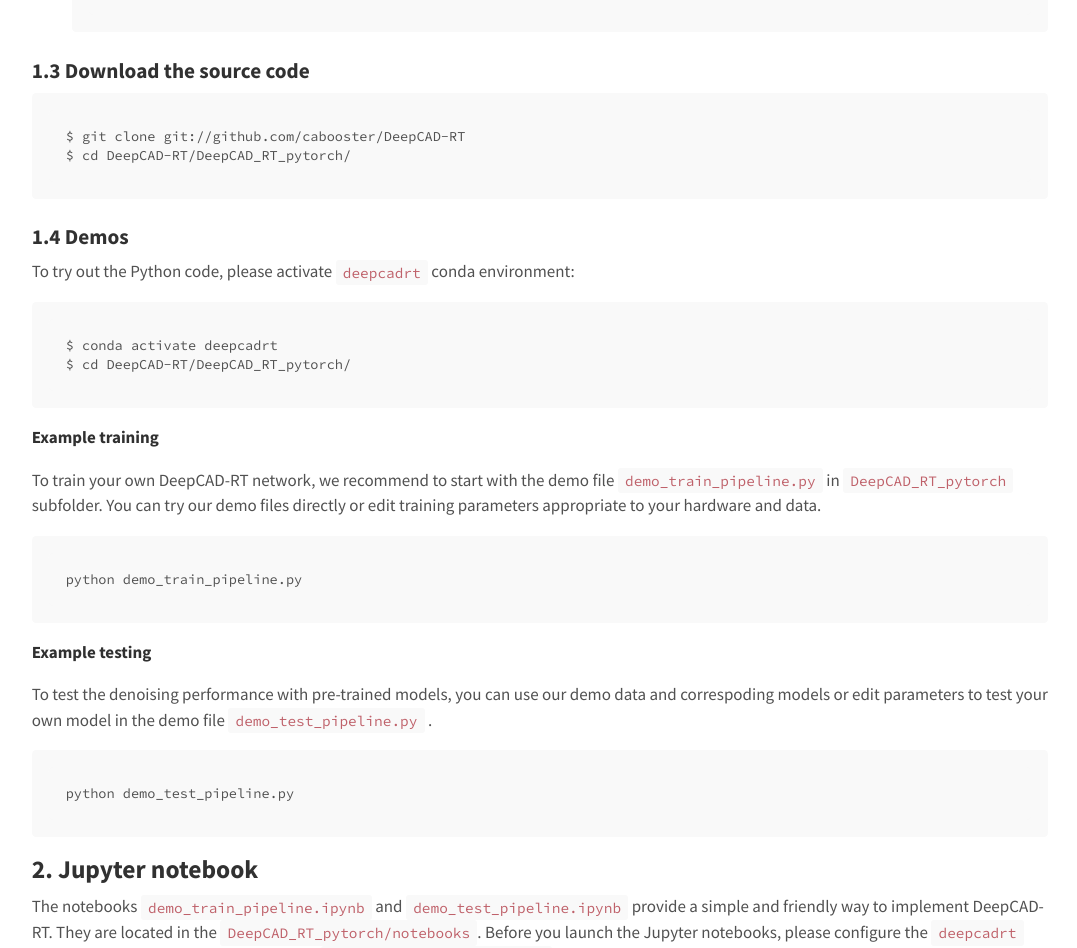
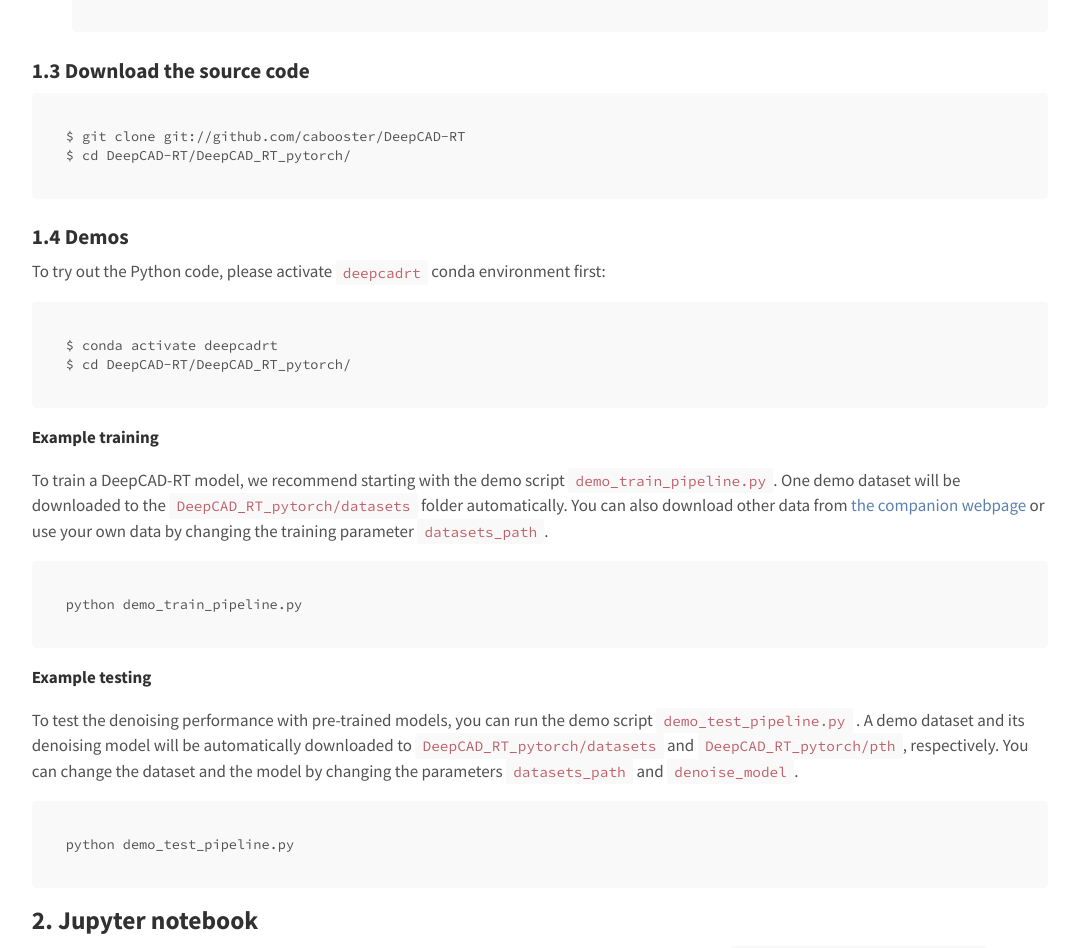
Before and after one commit to cabooster/DeepCAD-RT, a Jekyll site: the page built from Tutorial.md, in a window 1280 px wide and 1400 px high, scrolled down 930 px. Shown: the top 948 px of the window, without its empty margins (100-1177 px from the left). Built offline with Jekyll 4.4.1, drawn with Linux system fonts in a browser that asks for light colours; some of the changed text lies outside the part shown.

Commit message:
Update Tutorial.md

````diff
--- a/Tutorial.md
+++ b/Tutorial.md
@@ -32,7 +32,7 @@
    $ pip install torch==1.8.0+cu111 torchvision==0.9.0+cu111 torchaudio==0.8.0 -f https://download.pytorch.org/whl/torch_stable.html
    ```
 
-2. We made a pip installable realease of DeepCAD [pypi](https://pypi.org/project/deepcad/). You can install it by simply entering following command:
+2. We made a pip installable realease of DeepCAD-RT [[pypi](https://pypi.org/project/deepcad/)]. You can install it by entering the following command:
 
    ```
    $ pip install deepcad
@@ -47,7 +47,7 @@
 
 ### 1.4 Demos
 
-To try out the Python code, please activate `deepcadrt` conda environment:
+To try out the Python code, please activate `deepcadrt` conda environment first:
 
 ```
 $ conda activate deepcadrt
@@ -56,7 +56,8 @@
 
 **Example training**
 
-To  train your own DeepCAD-RT network, we recommend to start with the demo file `demo_train_pipeline.py`  in `DeepCAD_RT_pytorch` subfolder. You can try our demo files directly or edit training parameters appropriate to your hardware and data.
+To train a DeepCAD-RT model, we recommend starting with the demo script `demo_train_pipeline.py`. One demo dataset will be downloaded to the `DeepCAD_RT_pytorch/datasets` folder automatically. You can also download other data from [the companion webpage](https://cabooster.github.io/DeepCAD-RT/Datasets/) or use your own data by changing the training parameter `datasets_path`.
+
 
 ```
 python demo_train_pipeline.py
@@ -64,7 +65,7 @@
 
 **Example testing**
 
-To test the denoising performance with pre-trained models, you can use our demo data and correspoding models or edit parameters to test your own model in the demo file `demo_test_pipeline.py` .
+To test the denoising performance with pre-trained models, you can run the demo script `demo_test_pipeline.py` . A demo dataset and its denoising model will be automatically downloaded to `DeepCAD_RT_pytorch/datasets` and `DeepCAD_RT_pytorch/pth`, respectively. You can change the dataset and the model by changing the parameters `datasets_path` and `denoise_model`.
 
 ```
 python demo_test_pipeline.py
@@ -72,7 +73,7 @@
 
 ## 2. Jupyter notebook
 
-The notebooks `demo_train_pipeline.ipynb` and `demo_test_pipeline.ipynb` provide a simple and friendly way to implement DeepCAD-RT. They are located in the `DeepCAD_RT_pytorch/notebooks`. Before you launch the Jupyter notebooks, please configure the `deepcadrt` environment following the instruction in `Environment configuration` in the [last section](#python-source-code). And then, you can try out the notebooks by typing following commands:
+We provide simple and user-friendly Jupyter notebooks to implement DeepCAD-RT. They are in the `DeepCAD_RT_pytorch/notebooks` folder. Before you launch the notebooks, please configure an environment following the instruction in [Environment configuration](#environment-configuration) . And then, you can launch the notebooks through the following commands:
 
 ```
 $ conda activate deepcadrt
@@ -84,15 +85,15 @@
 
 ## 3. Colab notebook
 
-We also provide a cloud-based demo implemented with Google Colab. You can run DeepCAD in your browser using a cloud GPU without configuring the environment. [![Open In Colab](https://colab.research.google.com/assets/colab-badge.svg)](https://colab.research.google.com/github/STAR-811/DeepCAD-RT-new/blob/master/DeepCAD_RT_pytorch/notebooks/DeepCAD_RT_demo_colab.ipynb)
+We also provide a cloud-based notebook implemented with Google Colab. You can run DeepCAD-RT directly in your browser using a cloud GPU without configuring the environment. [![Open In Colab](https://colab.research.google.com/assets/colab-badge.svg)](https://colab.research.google.com/github/cabooster/DeepCAD-RT/blob/main/DeepCAD_RT_pytorch/notebooks/DeepCAD_RT_demo_colab.ipynb)
 
-*This is a simple example with a slow rate because of the limited GPU performance offered by Colab. You can increase the `train_datasets_size` and `n_epochs` with a more powerful GPU, and training and testing time can be further shortened.*
+*Note: Colab notebook needs longer time to train and test because of the limited GPU performance offered by Colab.*
 
 <center><img src="https://github.com/cabooster/DeepCAD-RT/blob/page/images/deepcad7.png?raw=true" width="700" align="middle"></center>
 
 ## 4. Matlab implementation for real-time processing
 
-To achieve real-time denoising during imaging process, DeepCAD-RT was implemented on GPU with Nvidia TensorRT and delicately-designed time sequence to further accelerate the inference speed and decrease memory cost. We developed a user-friendly Matlab GUI for DeepCAD-RT , which is easy to install and convenient to use. It has been tested on a Windows desktop with Intel i9 CPU and 128G RAM.
+To achieve real-time denoising, DeepCAD-RT was optimally deployed on GPU using TensorRT (Nvidia) for further acceleration and memory reduction. We also designed a sophisticated time schedule for multi-thread processing. Based on a two-photon microscope, real-time denoising has been achieved with our Matlab GUI of DeepCAD-RT (tested on a Windows desktop with Intel i9 CPU and 128 GB RAM).
 
 <center><img src="https://github.com/cabooster/DeepCAD-RT/blob/page/images/GUI2.png?raw=true" width="950" align="middle"></center>
 
````
